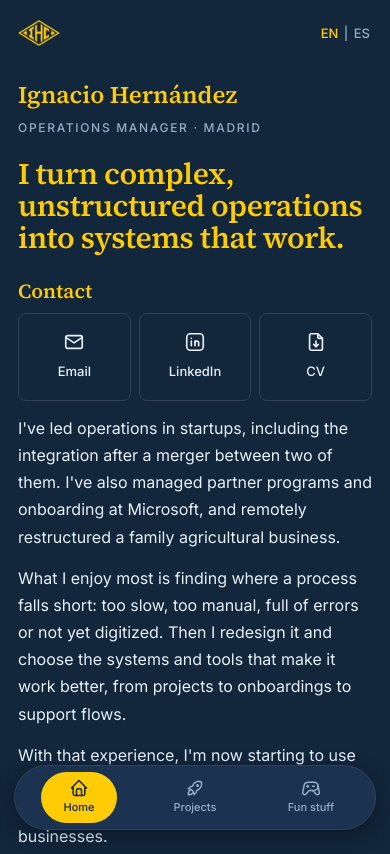
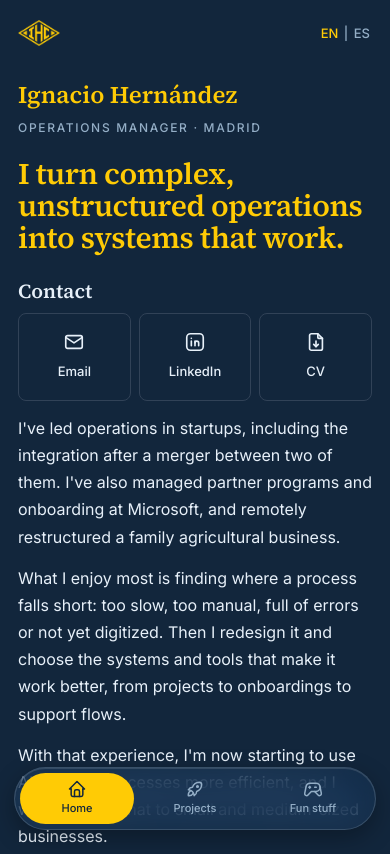
Before and after one commit to nachoh23-lgtm/nachoh23-lgtm.github.io, a plain HTML site: page index.html in a window 390 px wide. Shown: the top 854 px of the page. Drawn offline with Linux system fonts and the light colour scheme.

Commit message:
Menú inferior móvil: píldoras alargadas con efecto cristal; título Contacto sin amarillo
Co-Authored-By: Claude Sonnet 5.5 <noreply@anthropic.com>
Claude-Session: https://claude.ai/code/session_01XkbjYD933stkYRNXZsd1vB

```diff
--- a/index.html
+++ b/index.html
@@ -58,7 +58,7 @@ svg.i{width:1em;height:1em;fill:none;stroke:currentColor;stroke-width:1.8;stroke
 .t1+.sm{margin-top:32px}
 .sm.p3{margin-top:28px}
 .hl{margin-top:40px;font-family:var(--fh);font-weight:600;font-size:22px;line-height:1.35;color:var(--hd);max-width:600px}
-.ct{margin-top:56px;font-family:var(--fh);font-weight:600;font-size:22px;line-height:1.2;color:var(--hd)}
+.ct{margin-top:56px;font-family:var(--fh);font-weight:600;font-size:22px;line-height:1.2;color:var(--tx)}
 
 .g3{display:grid;grid-template-columns:repeat(3,minmax(0,1fr));gap:16px;margin-top:16px;max-width:720px}
 .card{display:flex;flex-direction:column;align-items:center;justify-content:center;gap:12px;min-height:112px;padding:16px;border:1px solid var(--ln);border-radius:8px;font-weight:500;font-size:15px;color:var(--tx);transition:background .15s,color .15s,border-color .15s}
@@ -109,8 +109,8 @@ svg.i{width:1em;height:1em;fill:none;stroke:currentColor;stroke-width:1.8;stroke
   .pj{grid-template-columns:minmax(0,1fr);gap:12px;margin-top:24px}
   .pc,.pc.soon{border-radius:20px;padding:18px}
   .card:active,.pill:active{background:var(--hb);color:var(--hf)}
-  .bb{display:flex;justify-content:space-around;background:var(--cd);border:1px solid var(--ln);border-radius:99px;padding:6px;position:fixed;left:14px;right:14px;bottom:max(14px,env(safe-area-inset-bottom));max-width:480px;margin:0 auto;box-shadow:0 6px 20px rgba(0,0,0,.35)}
-  .bb a{display:flex;flex-direction:column;align-items:center;gap:1px;font-size:11px;font-weight:500;color:var(--mu);padding:6px 12px;border-radius:99px;min-width:76px}
+  .bb{display:flex;gap:4px;background:rgba(27,51,80,.55);-webkit-backdrop-filter:blur(18px) saturate(1.6);backdrop-filter:blur(18px) saturate(1.6);border:1px solid rgba(231,240,249,.16);border-radius:99px;padding:5px;position:fixed;left:14px;right:14px;bottom:max(14px,env(safe-area-inset-bottom));max-width:480px;margin:0 auto;box-shadow:0 8px 24px rgba(0,0,0,.3),inset 0 1px 0 rgba(255,255,255,.12)}
+  .bb a{flex:1;display:flex;flex-direction:column;align-items:center;justify-content:center;gap:1px;font-size:11px;font-weight:500;color:var(--mu);padding:6px 8px;border-radius:99px;min-height:48px}
   .bb a svg{font-size:20px}
   .bb a[aria-current=page]{background:var(--hb);color:var(--hf)}
 }
```
